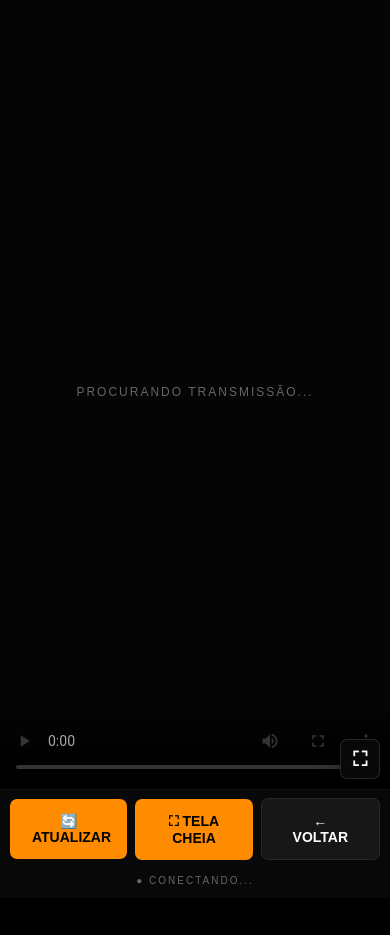
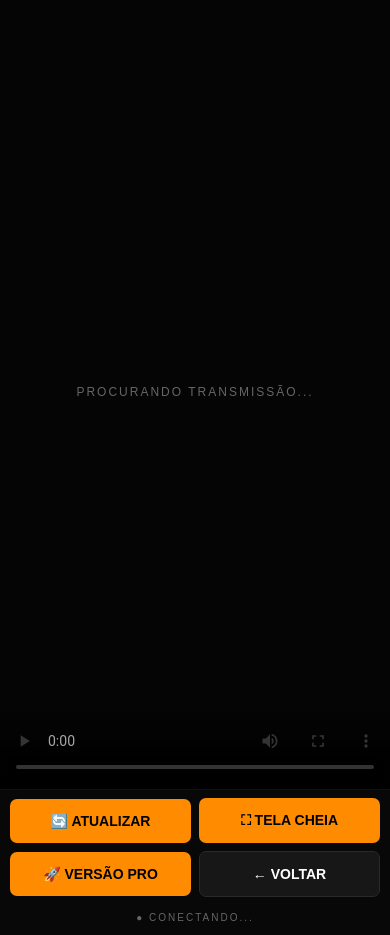
Before and after one commit to OdeHunt/hunt-screen-client, a website built with Vite: page index.html in a window 390 px wide. Both pictures are taken after a click on the button "👁️ ESPECTADOR". Shown: the part 55-990 px from the top of the page. Before the commit the page ends 953 px from the top, so only its background shows below. Built offline with nearby package versions, Linux system fonts and the light colour scheme; no server answers.

Commit message:
Atualiza HUNT Screen

```diff
--- a/src/main.js
+++ b/src/main.js
@@ -11,6 +11,9 @@ const SERVER_URL =
 
 const ROOM_ID =
   "hunt-screen-main";
+
+const PRO_VERSION_URL =
+  "https://hunt-screen-client.onrender.com/";
 
 
 /* ========================================
@@ -333,6 +336,25 @@ function openBroadcaster() {
 
   window.location.href =
     "/broadcaster.html";
+
+}
+
+
+/* ========================================
+   ABRIR VERSÃO PRO
+======================================== */
+
+function openProVersion() {
+
+  console.log(
+    "HUNT: abrindo Versão Pro"
+  );
+
+  window.open(
+    PRO_VERSION_URL,
+    "_blank",
+    "noopener,noreferrer"
+  );
 
 }
 
@@ -436,30 +458,6 @@ function startViewer() {
         </video>
 
 
-        <button
-          id="huntFullscreenButton"
-          class="hunt-fullscreen-button"
-          type="button"
-          title="Tela cheia"
-          aria-label="Entrar em tela cheia">
-
-          ⛶
-
-        </button>
-
-
-        <button
-          id="huntExitFullscreenButton"
-          class="hunt-exit-fullscreen-button"
-          type="button"
-          title="Sair da tela cheia"
-          aria-label="Sair da tela cheia">
-
-          ✕
-
-        </button>
-
-
       </div>
 
 
@@ -488,6 +486,15 @@ function startViewer() {
 
 
           <button
+            id="proButton"
+            class="hunt-button small-button pro-button">
+
+            🚀 VERSÃO PRO
+
+          </button>
+
+
+          <button
             id="backButton"
             class="hunt-button secondary small-button">
 
@@ -528,6 +535,12 @@ function startViewer() {
     );
 
 
+  const proButton =
+    document.getElementById(
+      "proButton"
+    );
+
+
   const wideButton =
     document.getElementById(
       "wideModeButton"
@@ -543,18 +556,6 @@ function startViewer() {
   const fullscreenButton =
     document.getElementById(
       "fullscreenButton"
-    );
-
-
-  const huntFullscreenButton =
-    document.getElementById(
-      "huntFullscreenButton"
-    );
-
-
-  const huntExitFullscreenButton =
-    document.getElementById(
-      "huntExitFullscreenButton"
     );
 
 
@@ -573,6 +574,20 @@ function startViewer() {
 
 
   /* ======================================
+     VERSÃO PRO
+  ====================================== */
+
+  if (proButton) {
+
+    proButton.addEventListener(
+      "click",
+      openProVersion
+    );
+
+  }
+
+
+  /* ======================================
      VOLTAR
   ====================================== */
 
@@ -643,26 +658,6 @@ function startViewer() {
     fullscreenButton.addEventListener(
       "click",
       toggleHuntFullscreen
-    );
-
-  }
-
-
-  if (huntFullscreenButton) {
-
-    huntFullscreenButton.addEventListener(
-      "click",
-      toggleHuntFullscreen
-    );
-
-  }
-
-
-  if (huntExitFullscreenButton) {
-
-    huntExitFullscreenButton.addEventListener(
-      "click",
-      exitHuntFullscreen
     );
 
   }
@@ -1032,7 +1027,7 @@ document.addEventListener(
 
 
 /* ========================================
-   BOTÕES FULLSCREEN
+   BOTÃO FULLSCREEN
 ======================================== */
 
 function updateFullscreenButtons() {
@@ -1043,46 +1038,15 @@ function updateFullscreenButtons() {
     );
 
 
-  const enterButton =
-    document.getElementById(
-      "huntFullscreenButton"
-    );
-
-
-  const exitButton =
-    document.getElementById(
-      "huntExitFullscreenButton"
-    );
-
-
-  if (fullscreenButton) {
-
-    fullscreenButton.textContent =
-      huntFullscreen
-        ? "✕ SAIR DA TELA CHEIA"
-        : "⛶ TELA CHEIA";
-
-  }
-
-
-  if (enterButton) {
-
-    enterButton.style.display =
-      huntFullscreen
-        ? "none"
-        : "flex";
-
-  }
-
-
-  if (exitButton) {
-
-    exitButton.style.display =
-      huntFullscreen
-        ? "flex"
-        : "none";
-
-  }
+  if (!fullscreenButton) {
+    return;
+  }
+
+
+  fullscreenButton.textContent =
+    huntFullscreen
+      ? "✕ SAIR DA TELA CHEIA"
+      : "⛶ TELA CHEIA";
 
 }
 
--- a/src/style.css
+++ b/src/style.css
@@ -19,12 +19,12 @@ html {
 body {
   min-height: 100vh;
   min-height: 100dvh;
+
   background: #000;
   color: #fff;
+
   font-family: Arial, Helvetica, sans-serif;
 
-  /* IMPORTANTE:
-     não bloquear o scroll da Activity */
   overflow-x: hidden;
   overflow-y: auto;
 }
@@ -40,8 +40,10 @@ select {
 
 .hunt-screen {
   width: 100%;
+
   min-height: 100vh;
   min-height: 100dvh;
+
   background: #000;
 
   display: flex;
@@ -55,6 +57,7 @@ select {
 
 .home-screen {
   justify-content: center;
+
   padding: 30px 20px;
 }
 
@@ -64,9 +67,13 @@ select {
 
 .hunt-logo {
   color: #ff8c00;
+
   font-size: clamp(42px, 8vw, 70px);
+
   font-weight: 900;
+
   letter-spacing: 12px;
+
   line-height: 1;
 
   text-shadow:
@@ -77,8 +84,11 @@ select {
   margin-top: 10px;
 
   color: #555;
+
   font-size: 13px;
+
   letter-spacing: 9px;
+
   font-weight: 700;
 }
 
@@ -88,10 +98,13 @@ select {
 
 .hunt-menu {
   width: min(500px, 90%);
+
   margin-top: 45px;
 
   display: flex;
+
   flex-direction: column;
+
   gap: 14px;
 }
 
@@ -103,14 +116,17 @@ select {
   appearance: none;
 
   border: 0;
+
   border-radius: 7px;
 
   background: #ff8c00;
+
   color: #000;
 
   padding: 14px 22px;
 
   font-size: 14px;
+
   font-weight: 900;
 
   cursor: pointer;
@@ -124,6 +140,7 @@ select {
 
 .hunt-button:hover {
   filter: brightness(1.12);
+
   transform: translateY(-1px);
 
   box-shadow:
@@ -132,11 +149,13 @@ select {
 
 .hunt-button:active {
   transform: translateY(0);
+
   box-shadow: none;
 }
 
 .hunt-button.secondary {
   background: #171717;
+
   color: #fff;
 
   border: 1px solid #292929;
@@ -146,12 +165,35 @@ select {
 
 .hunt-button.secondary:hover {
   background: #202020;
+
   border-color: #383838;
+
   filter: none;
 }
 
 .small-button {
   min-width: 130px;
+}
+
+/* ========================================
+   BOTÃO VERSÃO PRO
+======================================== */
+
+.pro-button {
+  background: #ff8c00;
+
+  color: #000;
+
+  border: 0;
+}
+
+.pro-button:hover {
+  background: #ff9d26;
+
+  filter: brightness(1.08);
+
+  box-shadow:
+    0 6px 20px rgba(255, 140, 0, 0.2);
 }
 
 /* ========================================
@@ -162,7 +204,9 @@ select {
   margin-top: 15px;
 
   color: #666;
+
   font-size: 10px;
+
   letter-spacing: 2px;
 
   text-align: center;
@@ -177,28 +221,27 @@ select {
 .viewer-screen {
   width: 100%;
 
-  /*
-    IMPORTANTE:
-    não usar height: 100%;
-    para permitir que NORMAL cresça
-    e gere scroll.
-  */
   min-height: 100vh;
   min-height: 100dvh;
+
   height: auto;
 
   justify-content: flex-start;
 
   padding: 0;
+
   background: #000;
 
   /*
-    O próprio viewer pode rolar.
+    Permite scroll no modo NORMAL,
+    inclusive quando a call do Discord
+    está em fullscreen.
   */
   overflow-x: hidden;
   overflow-y: auto;
 
   overscroll-behavior-y: auto;
+
   -webkit-overflow-scrolling: touch;
 }
 
@@ -208,12 +251,15 @@ select {
 
 .viewer-header {
   width: 100%;
+
   min-height: 54px;
 
   padding: 8px 18px;
 
   display: flex;
+
   align-items: center;
+
   justify-content: space-between;
 
   gap: 15px;
@@ -233,11 +279,13 @@ select {
 
 .viewer-brand {
   display: flex;
+
   align-items: center;
 
   gap: 8px;
 
   white-space: nowrap;
+
   user-select: none;
 }
 
@@ -245,6 +293,7 @@ select {
   color: #ff8c00;
 
   font-size: 18px;
+
   font-weight: 900;
 
   letter-spacing: 4px;
@@ -252,6 +301,7 @@ select {
 
 .viewer-brand-divider {
   color: #333;
+
   font-size: 18px;
 }
 
@@ -259,6 +309,7 @@ select {
   color: #666;
 
   font-size: 10px;
+
   letter-spacing: 3px;
 }
 
@@ -268,6 +319,7 @@ select {
 
 .viewer-mode-selector {
   display: flex;
+
   align-items: center;
 
   gap: 4px;
@@ -277,6 +329,7 @@ select {
   background: #151515;
 
   border: 1px solid #252525;
+
   border-radius: 7px;
 
   flex-shrink: 0;
@@ -286,6 +339,7 @@ select {
   appearance: none;
 
   border: 0;
+
   background: transparent;
 
   color: #666;
@@ -295,7 +349,9 @@ select {
   border-radius: 5px;
 
   font-size: 10px;
+
   font-weight: 900;
+
   letter-spacing: 1px;
 
   cursor: pointer;
@@ -316,6 +372,7 @@ select {
 
 .mode-button.active {
   background: #ff8c00;
+
   color: #000;
 }
 
@@ -333,7 +390,9 @@ select {
   overflow: hidden;
 
   display: flex;
+
   align-items: center;
+
   justify-content: center;
 
   transition:
@@ -351,9 +410,6 @@ select {
 .viewer-container.wide-mode {
   width: 100%;
 
-  /*
-    WIDE ocupa a área disponível da tela.
-  */
   height: calc(100vh - 54px);
   height: calc(100dvh - 54px);
 
@@ -362,12 +418,15 @@ select {
   margin: 0;
 
   border: 0;
+
   border-radius: 0;
 
   background: #000;
 
   display: flex;
+
   align-items: center;
+
   justify-content: center;
 
   flex-shrink: 0;
@@ -383,6 +442,7 @@ select {
 
 .viewer-container.wide-mode #remoteVideo {
   width: 100%;
+
   height: 100%;
 
   display: block;
@@ -390,6 +450,7 @@ select {
   background: #000;
 
   object-fit: contain;
+
   object-position: center center;
 }
 
@@ -403,9 +464,11 @@ select {
   aspect-ratio: 16 / 9;
 
   margin-top: 35px;
+
   margin-bottom: 0;
 
   border: 1px solid #222;
+
   border-radius: 9px;
 
   box-shadow:
@@ -413,11 +476,6 @@ select {
 
   background: #000;
 
-  /*
-    IMPORTANTE:
-    deixar o NORMAL ocupar seu espaço
-    naturalmente no documento.
-  */
   flex-shrink: 0;
 }
 
@@ -427,6 +485,7 @@ select {
 
 .viewer-container.normal-mode #remoteVideo {
   width: 100%;
+
   height: 100%;
 
   display: block;
@@ -434,6 +493,7 @@ select {
   background: #000;
 
   object-fit: contain;
+
   object-position: center center;
 }
 
@@ -449,6 +509,7 @@ select {
   cursor: pointer;
 
   max-width: 100%;
+
   max-height: 100%;
 }
 
@@ -464,81 +525,15 @@ select {
   z-index: 30;
 }
 
-/* ========================================
-   BOTÃO FULLSCREEN DENTRO DO VÍDEO
-======================================== */
+/*
+  Os antigos botões pequenos de fullscreen
+  foram removidos do HTML pelo novo main.js.
 
-.hunt-fullscreen-button,
-.hunt-exit-fullscreen-button {
-  position: absolute;
+  Portanto não precisamos mais de:
 
-  right: 14px;
-  bottom: 14px;
-
-  width: 42px;
-  height: 42px;
-
-  padding: 0;
-
-  display: flex;
-  align-items: center;
-  justify-content: center;
-
-  border: 1px solid rgba(255, 255, 255, 0.12);
-
-  border-radius: 8px;
-
-  background: rgba(10, 10, 10, 0.88);
-
-  color: #fff;
-
-  font-size: 22px;
-  font-weight: 700;
-
-  line-height: 1;
-
-  cursor: pointer;
-
-  z-index: 15;
-
-  backdrop-filter: blur(8px);
-  -webkit-backdrop-filter: blur(8px);
-
-  box-shadow:
-    0 5px 20px rgba(0, 0, 0, 0.4);
-
-  transition:
-    background 0.15s ease,
-    color 0.15s ease,
-    border-color 0.15s ease,
-    transform 0.15s ease;
-}
-
-.hunt-fullscreen-button:hover,
-.hunt-exit-fullscreen-button:hover {
-  background: #ff8c00;
-
-  color: #000;
-
-  border-color: #ff8c00;
-
-  transform: scale(1.05);
-}
-
-.hunt-fullscreen-button:active,
-.hunt-exit-fullscreen-button:active {
-  transform: scale(0.96);
-}
-
-/* ========================================
-   BOTÃO SAIR FULLSCREEN
-======================================== */
-
-.hunt-exit-fullscreen-button {
-  display: none;
-
-  font-size: 18px;
-}
+  .hunt-fullscreen-button
+  .hunt-exit-fullscreen-button
+*/
 
 /* ========================================
    MENSAGEM
@@ -552,7 +547,9 @@ select {
   z-index: 5;
 
   display: flex;
+
   align-items: center;
+
   justify-content: center;
 
   padding: 30px;
@@ -562,6 +559,7 @@ select {
   color: #666;
 
   font-size: 12px;
+
   letter-spacing: 2px;
 
   text-align: center;
@@ -581,7 +579,9 @@ select {
   padding: 10px 18px 15px;
 
   display: flex;
+
   flex-direction: column;
+
   align-items: center;
 
   background: #080808;
@@ -592,15 +592,21 @@ select {
 }
 
 /* ========================================
-   CONTROLES
+   CONTROLES INFERIORES
 ======================================== */
 
 .viewer-controls {
+  width: 100%;
+
   display: flex;
+
   align-items: center;
+
   justify-content: center;
 
   gap: 8px;
+
+  flex-wrap: wrap;
 }
 
 /* ========================================
@@ -611,6 +617,7 @@ body.hunt-fullscreen-active {
   overflow: hidden;
 
   width: 100%;
+
   height: 100%;
 
   min-height: 100%;
@@ -620,6 +627,7 @@ body.hunt-fullscreen-active {
 
 body.hunt-fullscreen-active #app {
   width: 100%;
+
   height: 100%;
 
   min-height: 100%;
@@ -650,6 +658,7 @@ body.hunt-fullscreen-active #app {
   background: #000;
 
   display: flex;
+
   flex-direction: column;
 
   overflow: hidden;
@@ -682,6 +691,7 @@ body.hunt-fullscreen-active #app {
   margin: 0;
 
   border: 0;
+
   border-radius: 0;
 
   background: #000;
@@ -693,13 +703,17 @@ body.hunt-fullscreen-active #app {
 
 /* ========================================
    VÍDEO FULLSCREEN
+
+   MANTÉM PROPORÇÃO
 ======================================== */
 
 .viewer-container.hunt-fullscreen-container #remoteVideo {
   width: 100%;
+
   height: 100%;
 
   max-width: 100%;
+
   max-height: 100%;
 
   display: block;
@@ -707,6 +721,7 @@ body.hunt-fullscreen-active #app {
   background: #000;
 
   object-fit: contain;
+
   object-position: center center;
 }
 
@@ -725,14 +740,17 @@ body.hunt-fullscreen-active #app {
 
 #remoteVideo:fullscreen {
   width: 100vw;
+
   height: 100vh;
 
   width: 100dvw;
+
   height: 100dvh;
 
   background: #000;
 
   object-fit: contain;
+
   object-position: center center;
 }
 
@@ -742,15 +760,19 @@ body.hunt-fullscreen-active #app {
 
 .viewer-container:fullscreen {
   width: 100vw;
+
   height: 100vh;
 
   width: 100dvw;
+
   height: 100dvh;
 
   margin: 0;
+
   padding: 0;
 
   border: 0;
+
   border-radius: 0;
 
   background: #000;
@@ -758,9 +780,11 @@ body.hunt-fullscreen-active #app {
 
 .viewer-container:fullscreen #remoteVideo {
   width: 100%;
+
   height: 100%;
 
   object-fit: contain;
+
   object-position: center center;
 }
 
@@ -770,6 +794,7 @@ body.hunt-fullscreen-active #app {
 
 #remoteVideo:-webkit-full-screen {
   width: 100vw;
+
   height: 100vh;
 
   background: #000;
@@ -779,11 +804,13 @@ body.hunt-fullscreen-active #app {
 
 .viewer-container:-webkit-full-screen {
   width: 100vw;
+
   height: 100vh;
 
   margin: 0;
 
   border: 0;
+
   border-radius: 0;
 
   background: #000;
@@ -791,6 +818,7 @@ body.hunt-fullscreen-active #app {
 
 .viewer-container:-webkit-full-screen #remoteVideo {
   width: 100%;
+
   height: 100%;
 
   object-fit: contain;
@@ -825,6 +853,7 @@ body.hunt-fullscreen-active #app {
   .viewer-controls {
     flex-wrap: wrap;
   }
+
 }
 
 /* ========================================
@@ -839,16 +868,19 @@ body.hunt-fullscreen-active #app {
 
   .hunt-logo {
     font-size: 42px;
+
     letter-spacing: 8px;
   }
 
   .hunt-subtitle {
     font-size: 11px;
+
     letter-spacing: 6px;
   }
 
   .hunt-menu {
     width: 100%;
+
     margin-top: 35px;
   }
 
@@ -882,6 +914,7 @@ body.hunt-fullscreen-active #app {
     margin-top: 18px;
 
     border-left: 0;
+
     border-right: 0;
 
     border-radius: 0;
@@ -900,25 +933,12 @@ body.hunt-fullscreen-active #app {
 
   .viewer-container.wide-mode #remoteVideo {
     width: 100%;
+
     height: 100%;
 
     object-fit: contain;
+
     object-position: center center;
-  }
-
-  /* BOTÃO FULLSCREEN */
-
-  .hunt-fullscreen-button,
-  .hunt-exit-fullscreen-button {
-    width: 40px;
-    height: 40px;
-
-    right: 10px;
-    bottom: 10px;
-
-    border-radius: 7px;
-
-    font-size: 20px;
   }
 
   /* PARTE INFERIOR */
@@ -927,12 +947,21 @@ body.hunt-fullscreen-active #app {
     padding: 8px 10px 12px;
   }
 
+  /* BOTÕES */
+
   .viewer-controls {
     width: 100%;
+
+    display: grid;
+
+    grid-template-columns: repeat(2, minmax(0, 1fr));
+
+    gap: 8px;
   }
 
   .small-button {
-    flex: 1;
+    width: 100%;
+
     min-width: 0;
   }
 
@@ -947,6 +976,7 @@ body.hunt-fullscreen-active #app {
   .viewer-container.hunt-fullscreen-container {
     height: calc(100dvh - 50px);
   }
+
 }
 
 /* ========================================
@@ -961,6 +991,7 @@ body.hunt-fullscreen-active #app {
 
   .viewer-container.wide-mode {
     height: calc(100vh - 46px);
+
     height: calc(100dvh - 46px);
   }
 
@@ -984,34 +1015,35 @@ body.hunt-fullscreen-active #app {
     height: calc(100dvh - 46px);
   }
 
-  .hunt-fullscreen-button,
-  .hunt-exit-fullscreen-button {
-    width: 38px;
-    height: 38px;
-
-    right: 10px;
-    bottom: 10px;
-  }
 }
 
 /* ========================================
-   IMPORTANTE — DISCORD ACTIVITY
+   DESKTOP — BOTÕES INFERIORES
 ======================================== */
 
-/*
-   NÃO colocar:
+@media (min-width: 901px) {
+
+  .viewer-controls {
+    flex-wrap: nowrap;
+  }
+
+}
+
+/* ========================================
+   DISCORD ACTIVITY
+
+   IMPORTANTE:
+
+   NÃO usar:
 
    @media (display-mode: fullscreen)
 
-   aqui.
+   para bloquear o scroll.
 
-   O fullscreen da CALL do Discord não significa
-   necessariamente que a Activity entrou em
+   O fullscreen da CALL do Discord não
+   significa que a Activity entrou em
    fullscreen nativo.
-
-   Se bloquearmos o body com overflow:hidden
-   nesse estado, o NORMAL perde o scroll.
-*/
+======================================== */
 
 /* ========================================
    FULLSCREEN HUNT + ACTIVITY
@@ -1032,23 +1064,23 @@ body.hunt-fullscreen-active
 .viewer-container.hunt-fullscreen-container
 #remoteVideo {
   width: 100%;
+
   height: 100%;
 
   object-fit: contain;
+
   object-position: center center;
 }
 
 /* ========================================
-   SEGURANÇA DO SCROLL
+   SCROLL
+
+   Só bloqueia quando o fullscreen próprio
+   do HUNT está realmente ativo.
+
+   O fullscreen da call do Discord não
+   recebe esta classe.
 ======================================== */
-
-/*
-   Só bloqueia o scroll quando o fullscreen
-   PRÓPRIO DO HUNT está realmente ativo.
-
-   O fullscreen da CALL do Discord NÃO
-   ativa esta classe.
-*/
 
 body.hunt-fullscreen-active {
   overflow: hidden !important;
@@ -1059,9 +1091,7 @@ body.hunt-fullscreen-active {
 ======================================== */
 
 .hunt-button,
-.mode-button,
-.hunt-fullscreen-button,
-.hunt-exit-fullscreen-button {
+.mode-button {
   -webkit-tap-highlight-color: transparent;
 
   user-select: none;
@@ -1072,10 +1102,9 @@ body.hunt-fullscreen-active {
 ======================================== */
 
 .hunt-button:focus-visible,
-.mode-button:focus-visible,
-.hunt-fullscreen-button:focus-visible,
-.hunt-exit-fullscreen-button:focus-visible {
+.mode-button:focus-visible {
   outline: 2px solid #ff8c00;
+
   outline-offset: 2px;
 }
 
@@ -1087,9 +1116,8 @@ body.hunt-fullscreen-active {
 
   .hunt-button,
   .mode-button,
-  .hunt-fullscreen-button,
-  .hunt-exit-fullscreen-button,
   .viewer-container {
     transition: none;
   }
+
 }
```
